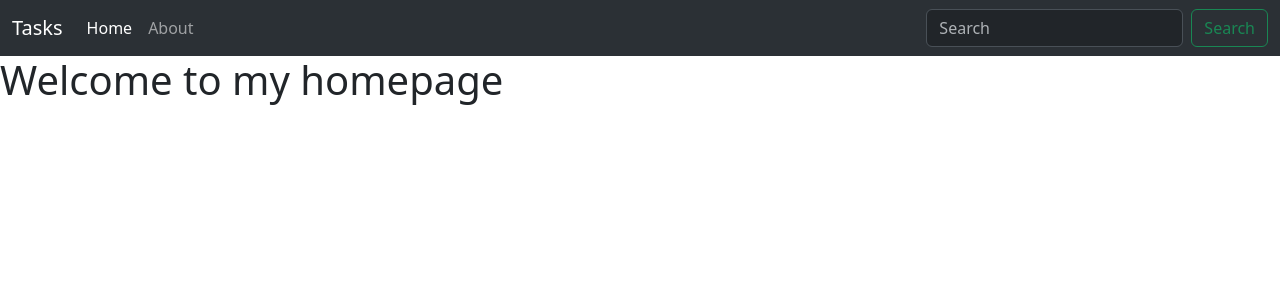
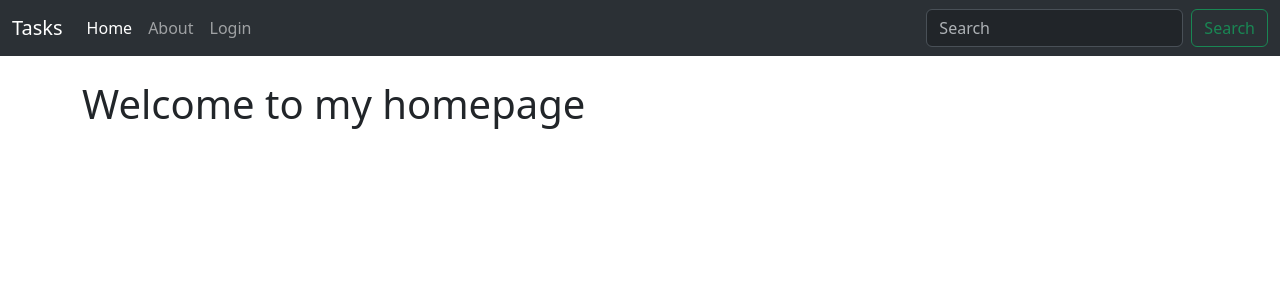
Before and after one commit to Dealer86/Task-scheduler, a Django app: page /home/ in a window 1280 px wide. Shown: the top 300 px of the page. Run offline with Django 4.2, Linux system fonts and the light colour scheme.

Commit message:
Added user authentication and messages in base.html

```diff
--- a/task_scheduler/templates/base.html
+++ b/task_scheduler/templates/base.html
@@ -9,7 +9,7 @@
   <body>
     <nav class="navbar bg-dark navbar-expand-lg bg-body-tertiary" data-bs-theme="dark">
       <div class="container-fluid">
-        <a class="navbar-brand" href="#">Tasks</a>
+        <a class="navbar-brand" href="{% url 'home' %}">Tasks</a>
         <button class="navbar-toggler" type="button" data-bs-toggle="collapse" data-bs-target="#navbarSupportedContent" aria-controls="navbarSupportedContent" aria-expanded="false" aria-label="Toggle navigation">
           <span class="navbar-toggler-icon"></span>
         </button>
@@ -21,17 +21,38 @@
             <li class="nav-item">
               <a class="nav-link" href="{% url 'about' %}">About</a>
             </li>
+            {% if request.user.is_authenticated %}
+              <li class="nav-item">
+                <a class="nav-link" href="{% url 'user-logout' %}">Logout</a>
+              </li>
+            {% else %}
+              <li class="nav-item">
+                <a class="nav-link" href="{% url 'user-login' %}">Login</a>
+              </li>
+            {% endif %}
           </ul>
-          <form class="d-flex" role="search">
-            <input class="form-control me-2" type="search" placeholder="Search" aria-label="Search">
+          <form class="d-flex" role="search" method="get">
+            <input class="form-control me-2" type="search" placeholder="Search" aria-label="Search" name="search">
             <button class="btn btn-outline-success" type="submit">Search</button>
           </form>
         </div>
       </div>
     </nav>
-    {% block content %}
-    {% endblock content %}
+    <br>
+    <div class="container">
+      {% if messages %}
+        <ul class="messages">
+            {% for message in messages %}
+            <li>{% if message.tags %} {{ message }} {% endif %} </li>
+            {% endfor %}
+        </ul>
+      {% endif %}
+    </div>
+    <div class="container">
+      {% block content %}
 
+      {% endblock content %}
+    </div>
     <script src="https://cdn.jsdelivr.net/npm/bootstrap@5.3.2/dist/js/bootstrap.bundle.min.js" integrity="sha384-C6RzsynM9kWDrMNeT87bh95OGNyZPhcTNXj1NW7RuBCsyN/o0jlpcV8Qyq46cDfL" crossorigin="anonymous"></script>
   </body>
 </html>
```
